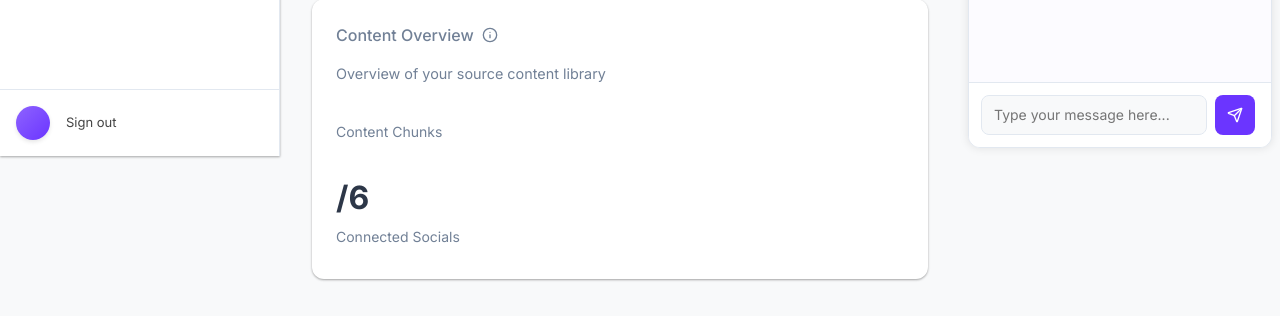
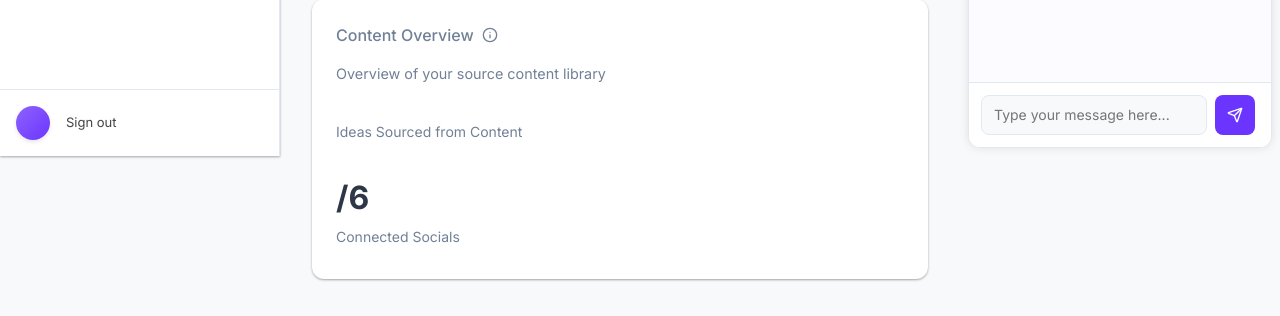
Before and after one commit to 3rd-Brain/ghostwriter, a FastAPI app: template templates/source_content_management.html in a window 1280 px wide. Shown: the part 644-960 px from the top of the page. Run offline with FastAPI, Linux system fonts and the light colour scheme; the template is opened without the code that fills it, so the values that code supplies are empty.

Commit message:
Checkpoint before assistant change: Update terminology for content chunks to "ideas sourced from content"
Replit-Commit-Author: Assistant

```diff
--- a/templates/dashboard.html
+++ b/templates/dashboard.html
@@ -103,7 +103,7 @@ window.addEventListener('DOMContentLoaded', (event) => {
             </div>
         </div>
         <div class="metric-large">{{ doc_count }}</div>
-        <div class="metric-label">Total chunks from source content</div>
+        <div class="metric-label">Total ideas sourced from content</div>
     </div>
 
     <div class="card">
--- a/templates/source_content_management.html
+++ b/templates/source_content_management.html
@@ -77,7 +77,7 @@
             <div class="template-stats">
                 <div class="stat-item">
                     <div class="metric-large">{{ doc_count }}</div>
-                    <div class="metric-label">Content Chunks</div>
+                    <div class="metric-label">Ideas Sourced from Content</div>
                 </div>
                 <div class="stat-item">
                     <div class="metric-large">{{ social_count }}/6</div>
```
